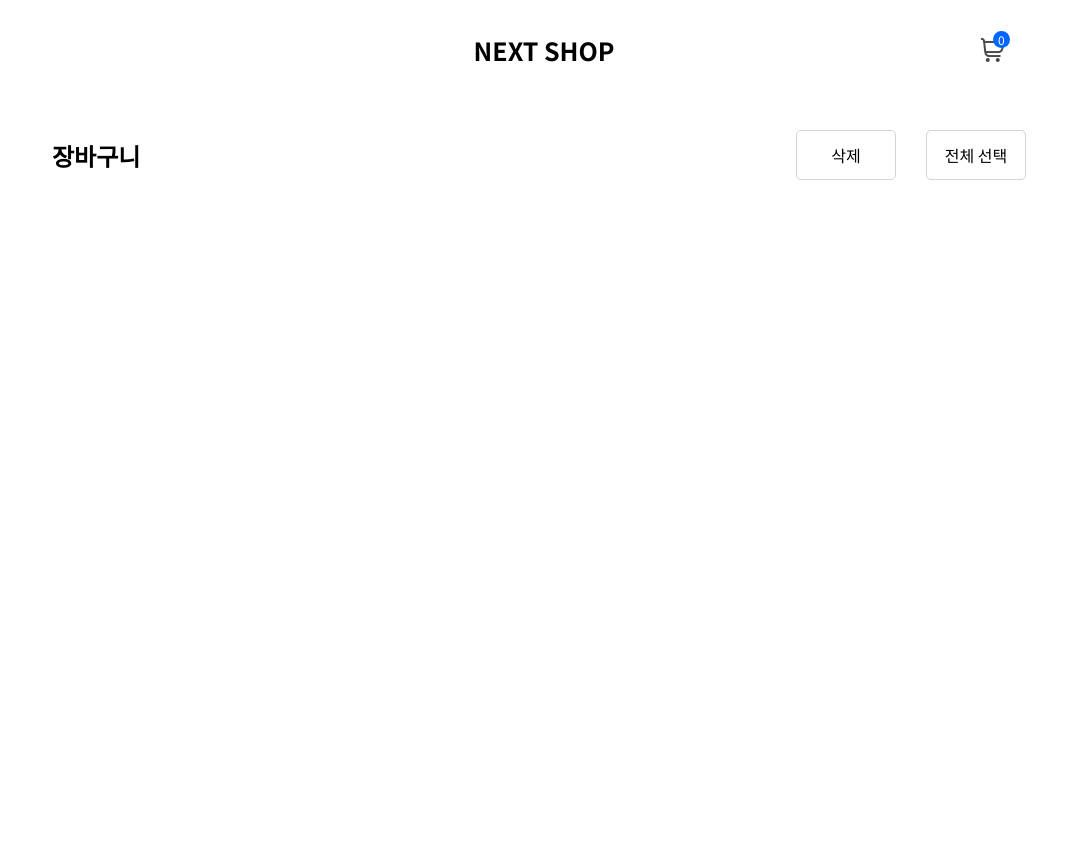
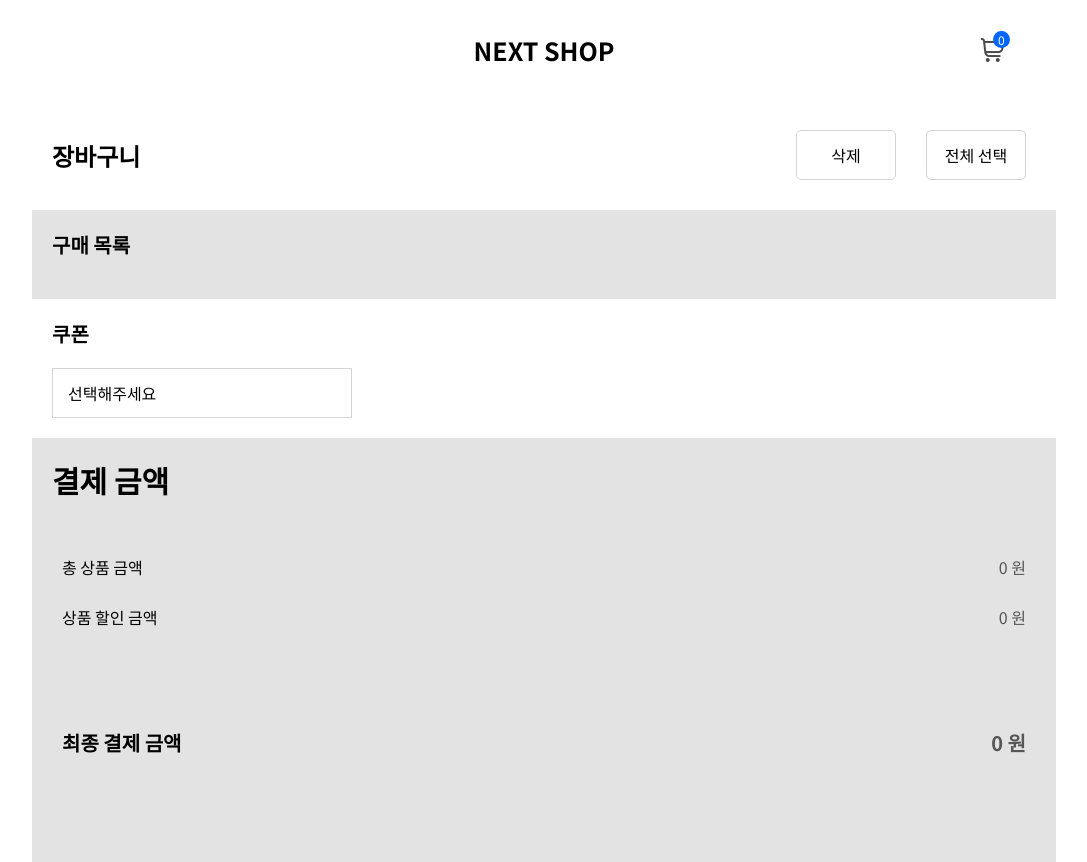
Before and after one commit to 8dong/next_shop_prev, a Next.js app: page /cart in a window 1280 px wide. Shown: the whole page, without its empty margins (96-1183 px from the left). Before the commit the page ends 800 px from the top, so only its background shows below. Built offline with nearby package versions, Linux system fonts and the light colour scheme.

Commit message:
feat: PaymentSection 컴포넌트 추가

```diff
--- /dev/null
+++ b/components/pages/cart/PaymentSection.tsx
@@ -0,0 +1,32 @@
+import { useState } from 'react';
+
+import coupons from '../../../data/coupons';
+
+import SelectedList from './SelectedList';
+import CouponList from './CouponList';
+
+import type { Product } from '../../../data/productsItem';
+import type { Coupon } from '../../../data/coupons';
+import PaymentPrice from './PaymentPrice';
+
+const PaymentSection = ({ selectedProducts }: { selectedProducts: Product[] }) => {
+  const [selectedCoupon, setSelectedCoupon] = useState<Coupon | null>(null);
+
+  const couponSelectHandler = (coupon: Coupon) => {
+    setSelectedCoupon(coupon);
+  };
+
+  return (
+    <section>
+      <SelectedList selectedProducts={selectedProducts} />
+      <CouponList
+        coupons={coupons}
+        selectedCoupon={selectedCoupon}
+        couponSelectHandler={couponSelectHandler}
+      />
+      <PaymentPrice selectedCoupon={selectedCoupon} selectedProducts={selectedProducts} />
+    </section>
+  );
+};
+
+export default PaymentSection;
--- a/pages/cart/index.tsx
+++ b/pages/cart/index.tsx
@@ -6,6 +6,7 @@ import CartStateContext from '../../store/CartStateContext';
 import CartDispatchContext from '../../store/CartDispatchContext';
 
 import type { Product } from '../../data/productsItem';
+import PaymentSection from '../../components/pages/cart/PaymentSection';
 
 const Cart = () => {
   const cartList = useContext(CartStateContext)!;
@@ -70,6 +71,7 @@ const Cart = () => {
         selectHandler={selectHandler}
         removeCartHandler={removeCartHandler}
       />
+      <PaymentSection selectedProducts={selectedProducts} />
     </>
   );
 };
```
